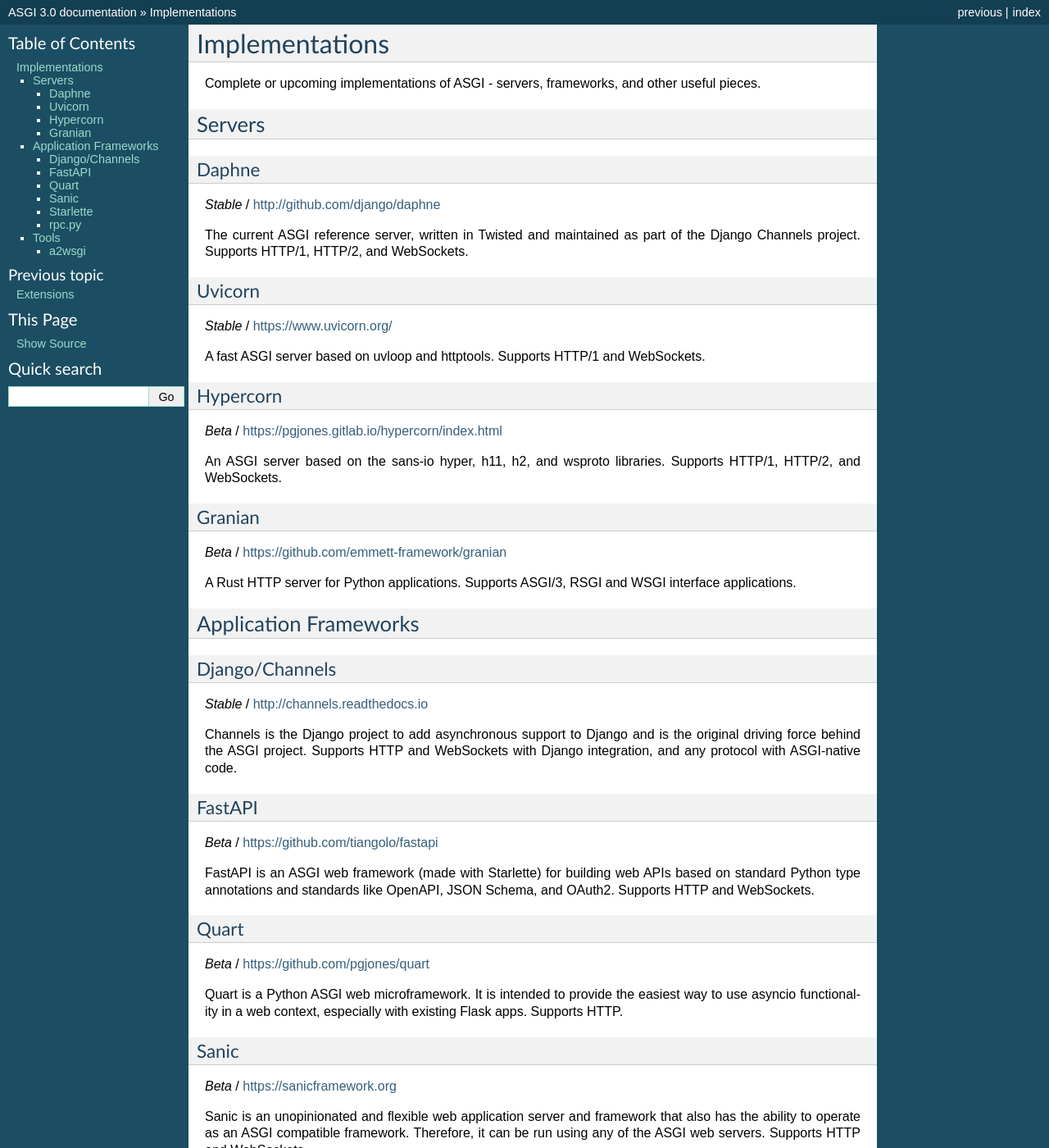
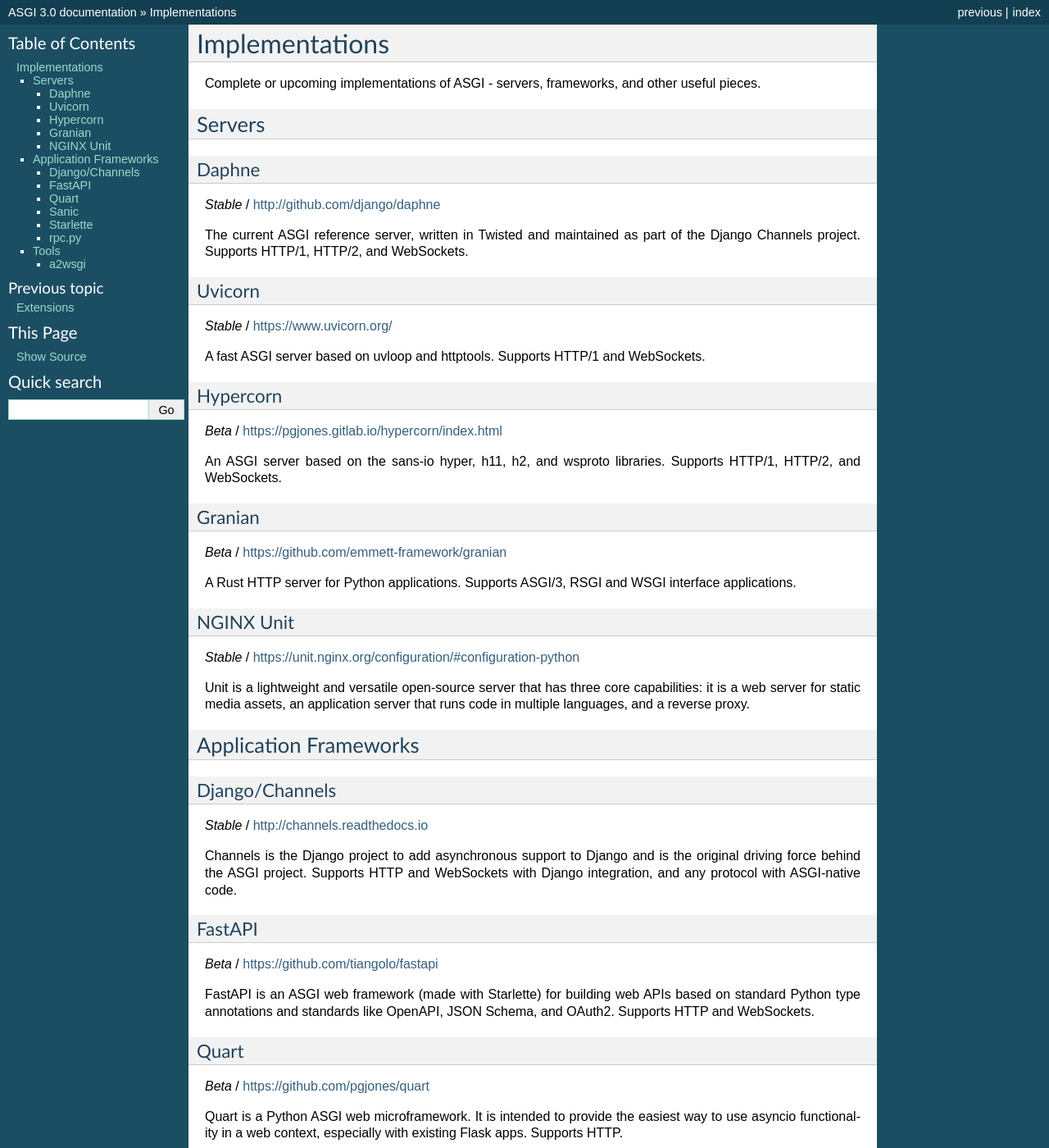
Before and after one commit to goldentroll/asgiref, a Sphinx documentation site: the page built from docs/implementations.rst, in a window 1280 px wide and 1400 px high. Shown: the whole window at 82% size. Built offline with Sphinx 7.4.7, drawn with Linux system fonts in a browser that asks for light colours.

Commit message:
Add NGINX Unit (#375)

```diff
--- a/docs/implementations.rst
+++ b/docs/implementations.rst
@@ -42,6 +42,14 @@ Granian
 
 A Rust HTTP server for Python applications.
 Supports ASGI/3, RSGI and WSGI interface applications.
+
+
+NGINX Unit
+---------
+
+*Stable* / https://unit.nginx.org/configuration/#configuration-python
+
+Unit is a lightweight and versatile open-source server that has three core capabilities: it is a web server for static media assets, an application server that runs code in multiple languages, and a reverse proxy.
 
 
 Application Frameworks
```
